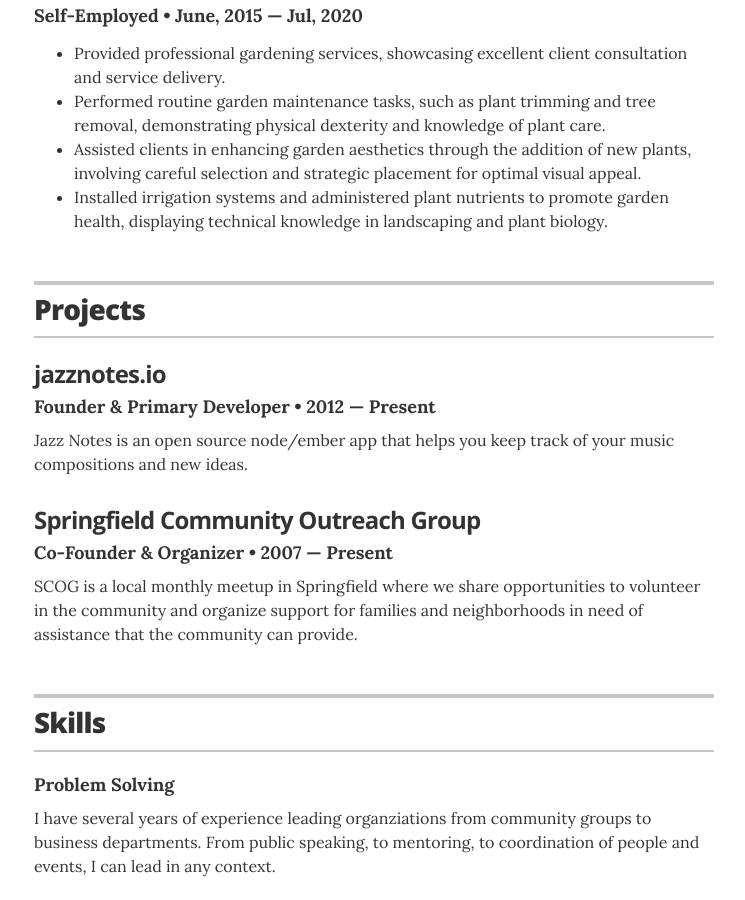
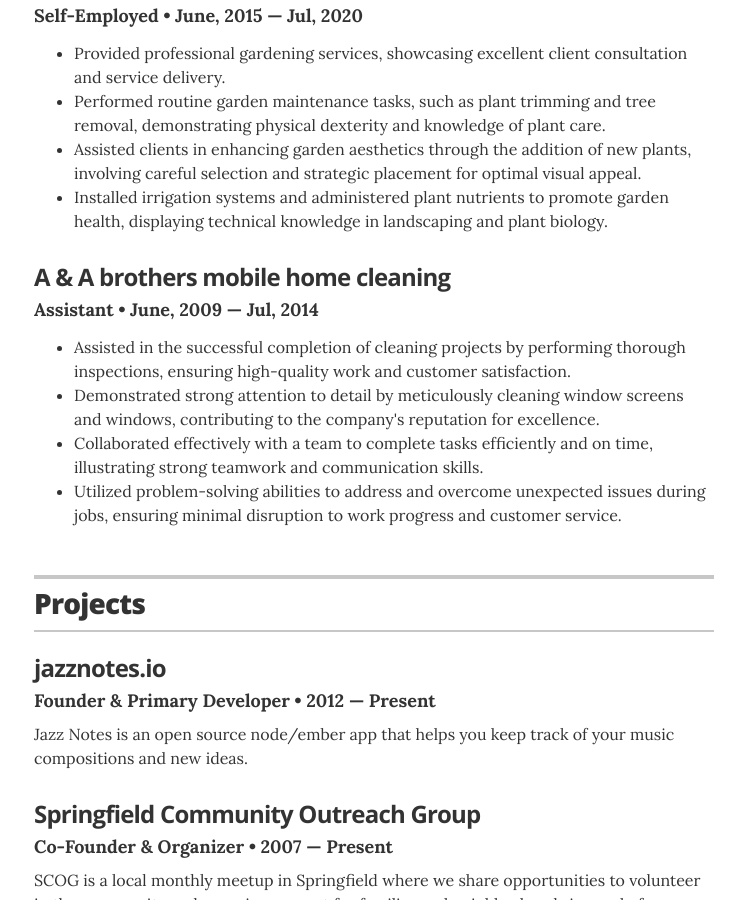
Before and after one commit to arthurutnehmer/Resume, a Jekyll site: the page built from index.html, in a window 1280 px wide and 900 px high, scrolled down 1374 px. Shown: the whole window, without its empty margins (266-1011 px from the left). Built offline with Jekyll 4.4.1, drawn with Linux system fonts in a browser that asks for light colours.

```diff
--- a/_data/experience.yml
+++ b/_data/experience.yml
@@ -15,3 +15,14 @@
     <li>Performed routine garden maintenance tasks, such as plant trimming and tree removal, demonstrating physical dexterity and knowledge of plant care.</li>
     <li>Assisted clients in enhancing garden aesthetics through the addition of new plants, involving careful selection and strategic placement for optimal visual appeal.</li>
     <li>Installed irrigation systems and administered plant nutrients to promote garden health, displaying technical knowledge in landscaping and plant biology.</li></ul>
+
+
+
+- company: A & A brothers mobile home cleaning
+  position: Assistant
+  duration: June, 2009 &mdash; Jul, 2014
+  summary: <ul class="resume-item-list">
+    <li>Assisted in the successful completion of cleaning projects by performing thorough inspections, ensuring high-quality work and customer satisfaction.</li>
+    <li>Demonstrated strong attention to detail by meticulously cleaning window screens and windows, contributing to the company's reputation for excellence.</li>
+    <li>Collaborated effectively with a team to complete tasks efficiently and on time, illustrating strong teamwork and communication skills.</li>
+    <li>Utilized problem-solving abilities to address and overcome unexpected issues during jobs, ensuring minimal disruption to work progress and customer service.</li></ul>
```
